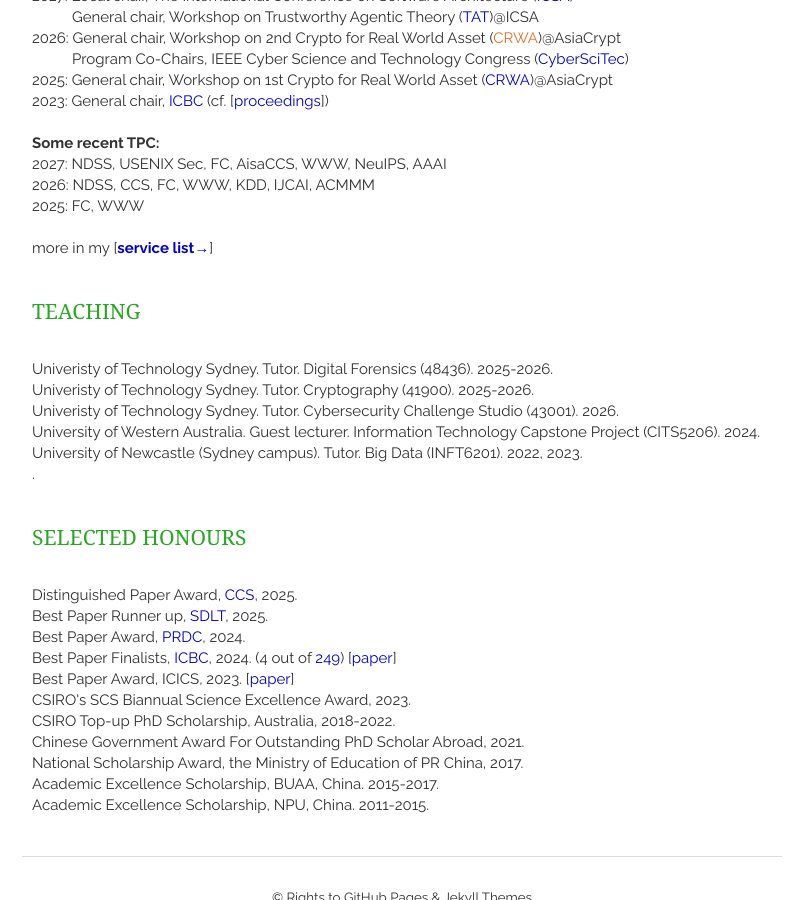
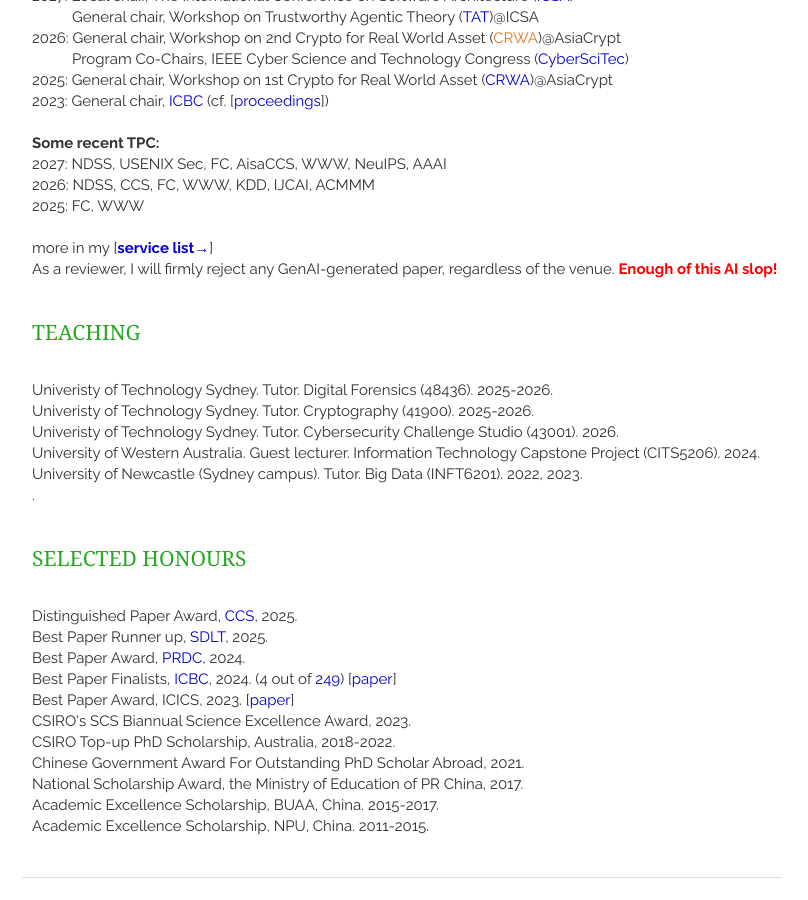
Before and after one commit to qinwang-git/qinwang-git.github.io, a Jekyll site: the page built from index.html, in a window 1280 px wide and 900 px high, scrolled down 2984 px. Shown: the whole window, without its empty margins (328-1136 px from the left). Built offline with Jekyll 4.4.1, drawn with Linux system fonts in a browser that asks for light colours; nearby versions of some CDN libraries; a script that is not in the unit is left out; the list of posts is cut into pages by our own code.

Commit message:
Update service_summary.html

```diff
--- a/_includes/service_summary.html
+++ b/_includes/service_summary.html
@@ -30,5 +30,11 @@
     <br>
           more in my [<strong><a href="/service.html" target="_blank">service list&rarr;</a></strong>]
 
+
+   <p>
+  As a reviewer, I will firmly reject any GenAI-generated paper,
+  regardless of the venue.
+  <strong style="color: red;">Enough of this AI slop!</strong>
+   </p>
     </article>
 </section>
```
